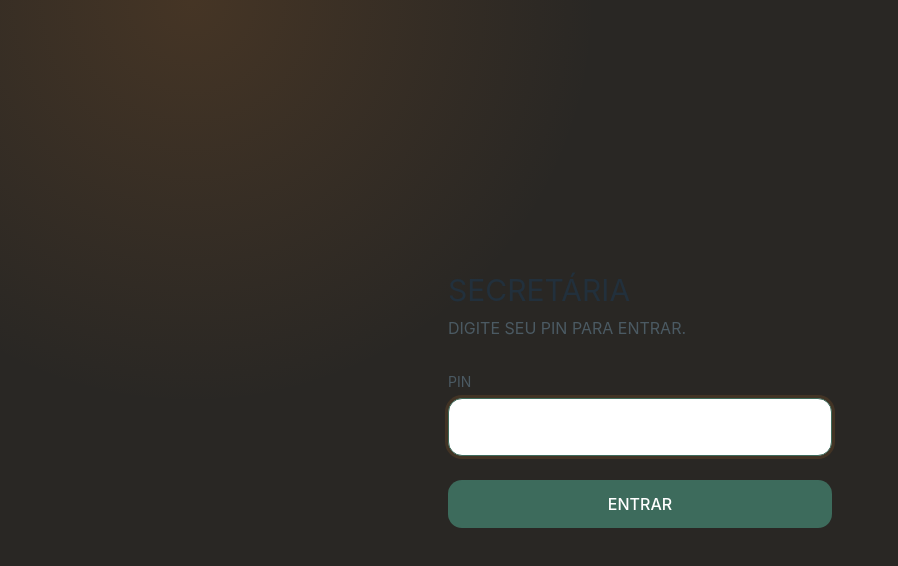
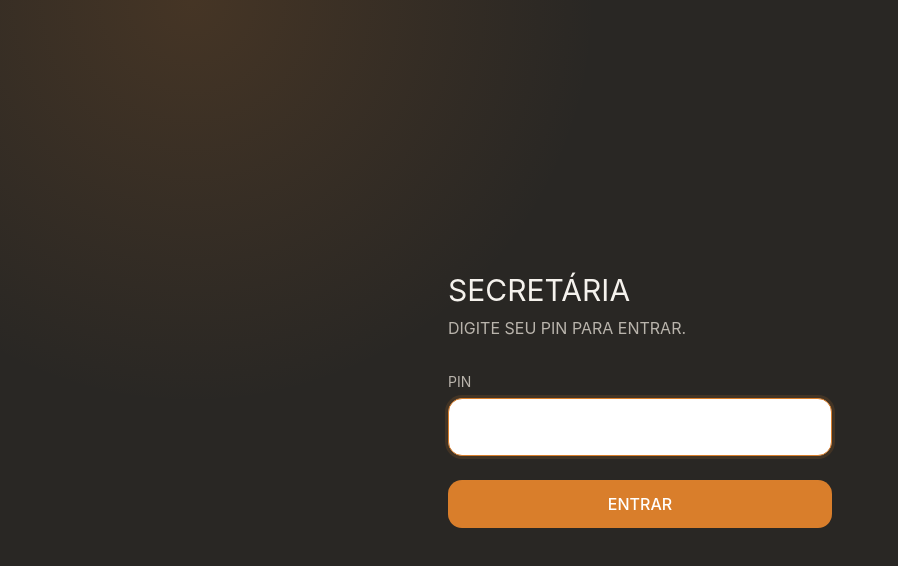
Before and after one commit to gebarbosaa/this_jarvis, a Next.js app: page /login in a window 1280 px wide. Shown: the top 566 px of the page, without its empty margins (0-898 px from the left). Built offline with nearby package versions, Linux system fonts and the light colour scheme; no server answers.

Commit message:
Use Harmony Hub visual tokens

```diff
--- a/tailwind.config.ts
+++ b/tailwind.config.ts
@@ -5,32 +5,42 @@ const config: Config = {
   theme: {
     extend: {
       colors: {
-        paper: '#FAFAF7',
-        surface: '#EFEDE6',
-        border: '#DAD6C9',
+        paper: '#292724',
+        surface: '#35322F',
+        border: '#4A4743',
         ink: {
-          DEFAULT: '#22303C',
-          soft: '#4B5A63',
-          faint: '#8B9096',
+          DEFAULT: '#F5F2ED',
+          soft: '#B9B4AC',
+          faint: '#817B73',
         },
+        primary: '#D97E2B',
+        secondary: '#35322F',
+        success: '#75C995',
+        danger: '#E46D61',
+        warning: '#E5B85C',
+        info: '#6FA7E8',
+        card: '#35322F',
+        sidebar: '#252320',
+        sidebarBorder: '#403D39',
+        orange: '#D97E2B',
         pine: {
-          DEFAULT: '#3D6B5C',
-          dark: '#2C4F44',
-          light: '#E4EDE9',
+          DEFAULT: '#D97E2B',
+          dark: '#B8661F',
+          light: '#4A3728',
         },
         amber: {
-          DEFAULT: '#C98A3E',
-          dark: '#9C6A2C',
-          light: '#F5E6CE',
+          DEFAULT: '#E5B85C',
+          dark: '#B78B35',
+          light: '#4A402D',
         },
         clay: {
-          DEFAULT: '#B65C4A',
-          light: '#F3E0DA',
+          DEFAULT: '#E46D61',
+          light: '#4A302D',
         },
       },
       fontFamily: {
-        display: ['var(--font-display)', 'serif'],
         sans: ['var(--font-sans)', 'sans-serif'],
+        display: ['var(--font-sans)', 'sans-serif'],
       },
       borderRadius: {
         card: '14px',
```
